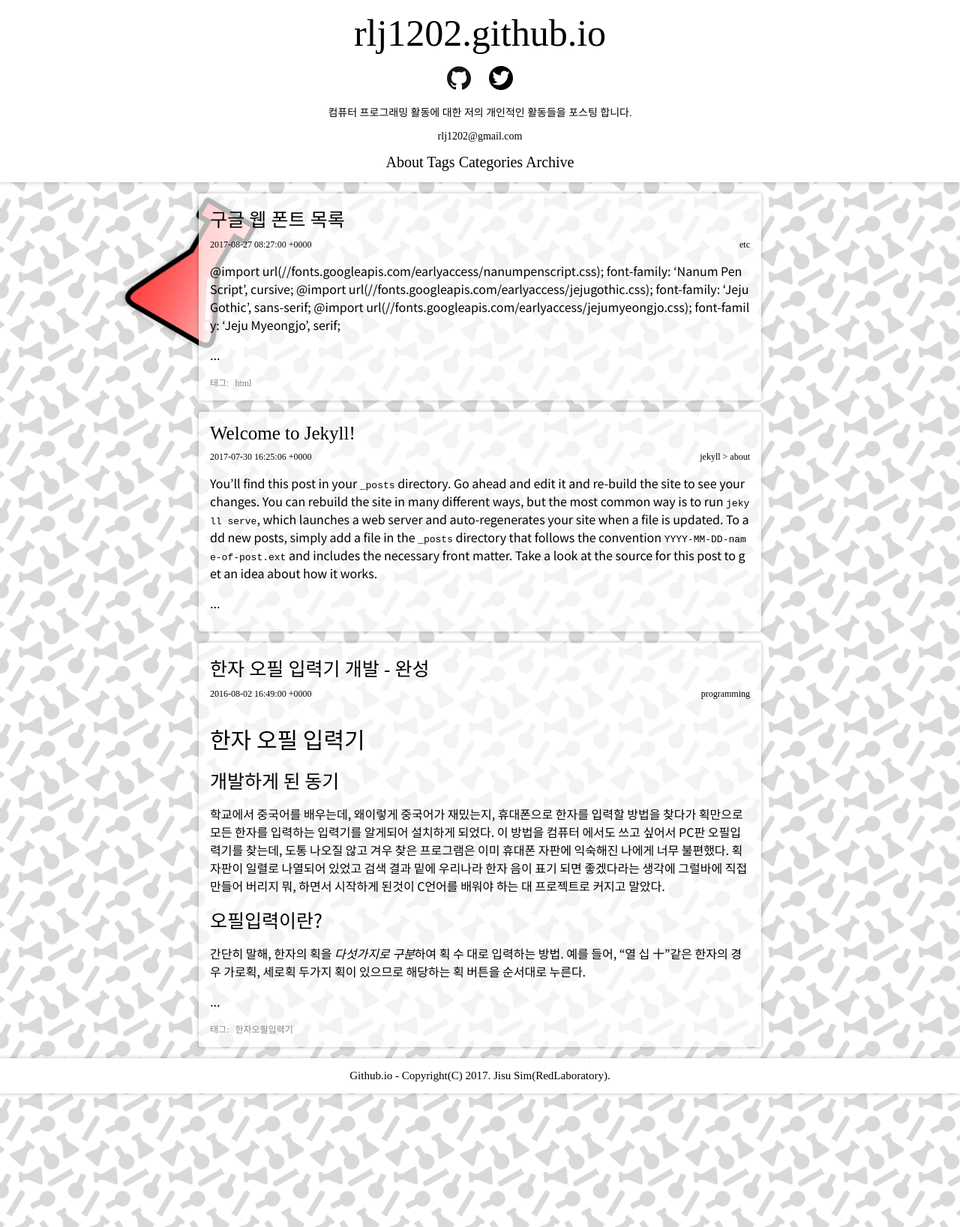
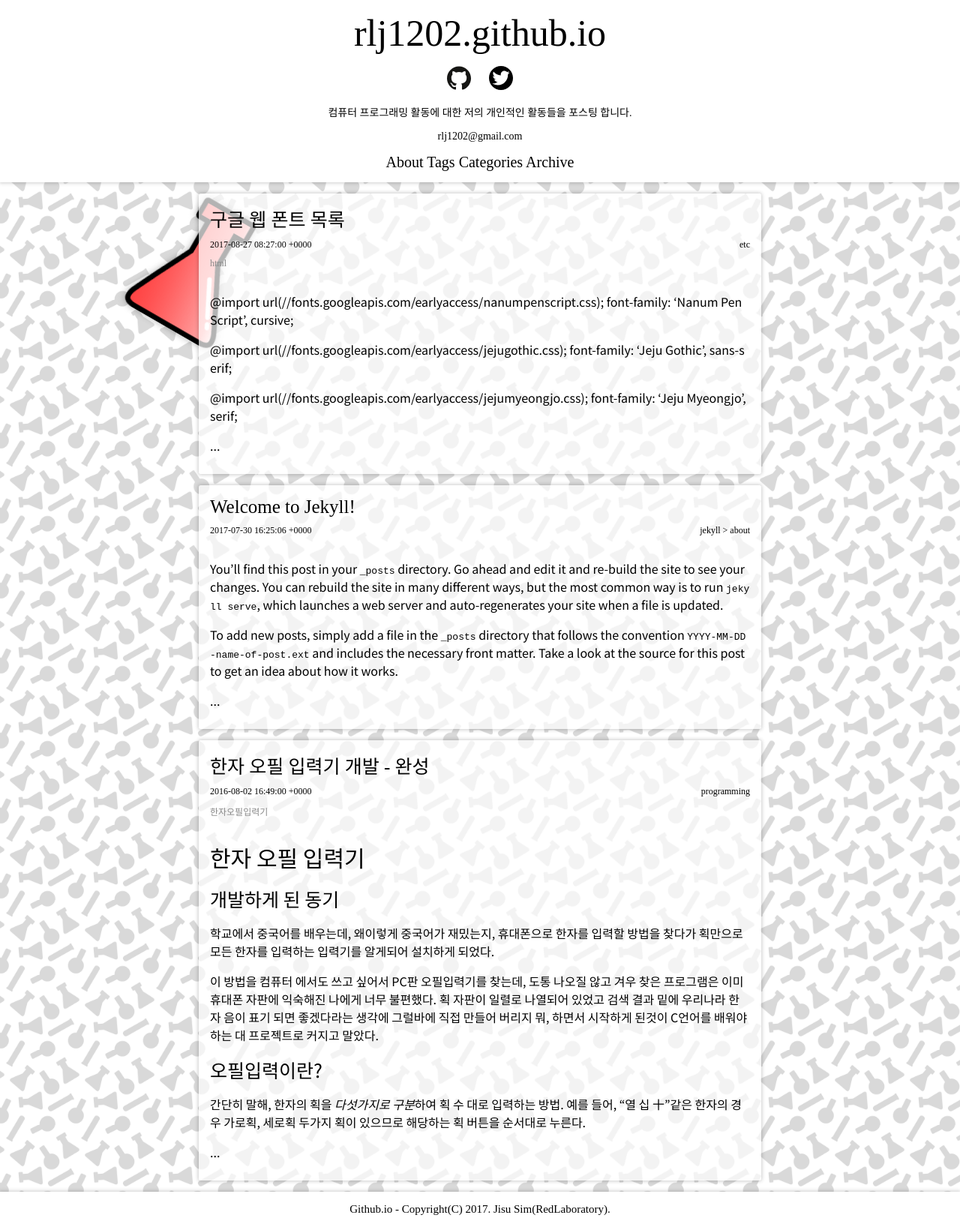
Before and after one commit to rlj1202/redlaboratory.github.io, a Jekyll site: the page built from index.md, in a window 1280 px wide. Shown: the whole page at 75% size. Built offline with Jekyll 4.4.1, drawn with Linux system fonts in a browser that asks for light colours; some web fonts are replaced.

Commit message:
Modify seo "description" tag

```diff
--- a/_includes/article.html
+++ b/_includes/article.html
@@ -1,22 +1,21 @@
 <article class="box">
-	<h1 class="title"><a href="{{ post.url | relative_url }}">{{ include.title }}</a></h2>
-	<h2 class="date">{{ include.date }}</h3>
-	<h2 class="category"><a href="/{{ include.categories | join: "/" }}">{{ include.categories | join: " > " }}</a></h3>
+	<header>
+		<h1 class="title"><a href="{{ post.url | relative_url }}">{{ include.title }}</a></h1>
+		<h2 class="date">{{ include.date }}</h2>
+		<h2 class="category"><a href="/{{ include.categories | join: "/" }}">{{ include.categories | join: " > " }}</a></h2>
+		{% assign tagSize = include.tags.size %}
+			{% if tagSize > 0 %}
+			{% for tag in include.tags %}
+				<h2 class="tag"><a href="/tags#{{ tag }}">{{ tag }}</a></h2>
+			{% endfor %}
+		{% endif %}
+	</header>
 	<section>
 		{% if include.excerpt %}
-			{{ include.excerpt | remove: '<p>' | remove: '</p>' }}
+			{{ include.excerpt }}
 			<p><a href="{{ post.url | relative_url }}">...</a></p>
 		{% else %}
 			{{ include.content }}
 		{% endif %}
 	</section>
-	{% assign tagSize = include.tags.size %}
-		{% if tagSize > 0 %}
-		<div class="tags">
-			태그:
-			{% for tag in include.tags %}
-				<a href="/tags#{{ tag }}">{{ tag }}</a>
-			{% endfor %}
-		</div>
-	{% endif %}
 </article>
--- a/_layouts/default.html
+++ b/_layouts/default.html
@@ -14,9 +14,10 @@
 	{% capture title %}{% if page.title %}{{ page.title }} - {{ site.title }}{% else %}{{ site.title }}{% endif %}{% endcapture %}
 	{% capture url %}{{ site.url }}{{ page.url }}{% endcapture %}
 	<title>{{ title }}</title>
-	<meta name="description" content="{{ site.description }}">
+	<meta name="description" content="{% if page.excerpt %}{{ page.excerpt | strip_html | truncatewords: 150 }}{% else %}{{ site.description }}{% endif %}">
 
 	<!-- Open Graph -->
+	<!-- <meta property="og:site_name" content="rlj1202.github.io"> -->
 	<meta property="og:title" content="{{ title }}">
 	<meta property="og:type" content="{% if page.title %}article{% else %}website{% endif %}"><!-- article buisness place product profile restaurant website -->
 	<meta property="og:url" content="{{ url }}">
@@ -34,7 +35,7 @@
 	<link rel="author" href="{{ site.author }}"><!-- deprecated tag. no longer used by google search. use google plus publisher tag instead. -->
 </head>
 <body>
-	<header>
+	<header id="main_header">
 		<a href="/">rlj1202.github.io</a>
 		<div id="info">
 			<a href="https://github.com/rlj1202"><img src="/assets/github.svg" width="32px" height="32px" /></a>
--- a/assets/style.css
+++ b/assets/style.css
@@ -9,7 +9,7 @@
 	margin: 0;
 	font-family: 'Hanna', serif;
 }
-header {
+header#main_header {
 	background-color: white;
 	text-align: center;
 	font-size: 50px;
@@ -17,17 +17,17 @@
 	word-break: break-all;
 	box-shadow: 0 0 5px 1px rgba(0, 0, 0, 0.2);
 }
-header div#pages {
+header#main_header div#pages {
 	font-size: 20px;
 }
-header div#info {
+header#main_header div#info {
 	font-size: 14px;
 	padding: 15px;
 }
-header div#info img {
+header#main_header div#info img {
 	margin: 0 10px;
 }
-header div#info div#description {
+header#main_header div#info div#description {
 	padding: 15px;
 }
 a, a:link, a:visited {
@@ -84,15 +84,24 @@
 	margin: 5px;
 	float: right;
 }
-article .tags, article .tags a:visited, article .tags a:link {
+article .tag {
+	margin: 5px;
+	clear: both;
+	float: left;
+}
+article .tag, article .tag a:visited, article .tag a:link {
 	color: #888888;
 	font-size: 12px;
-	margin: 5px;
+	display: inline;
+}
+article header::after {
+	content: "";
+	clear: both;
+	display: block;
 }
 article section {
 	margin: 5px;
-	padding-top: 10px;
-	clear: both;
+	padding-top: 5px;
 	font-family: 'Noto Sans KR', sans-serif;
 	word-break: break-all;
 	/*font-family: 'Nanum Gothic', sans-serif;*/
@@ -116,14 +125,13 @@
 	div#wrapper {
 		width: auto;
 		margin: 0px;
-		box-sizing: border-box;
+	}
+	img#lab_bottle_big {
+		left: -50px;
 	}
 	.box {
 		border-radius: 0px;
 		margin: 5px 0;
-	}
-	article {
-		margin: 0;
 	}
 	article iframe, article img {
 		width: 100%;
```
Also changed, not shown: 1 other file.
